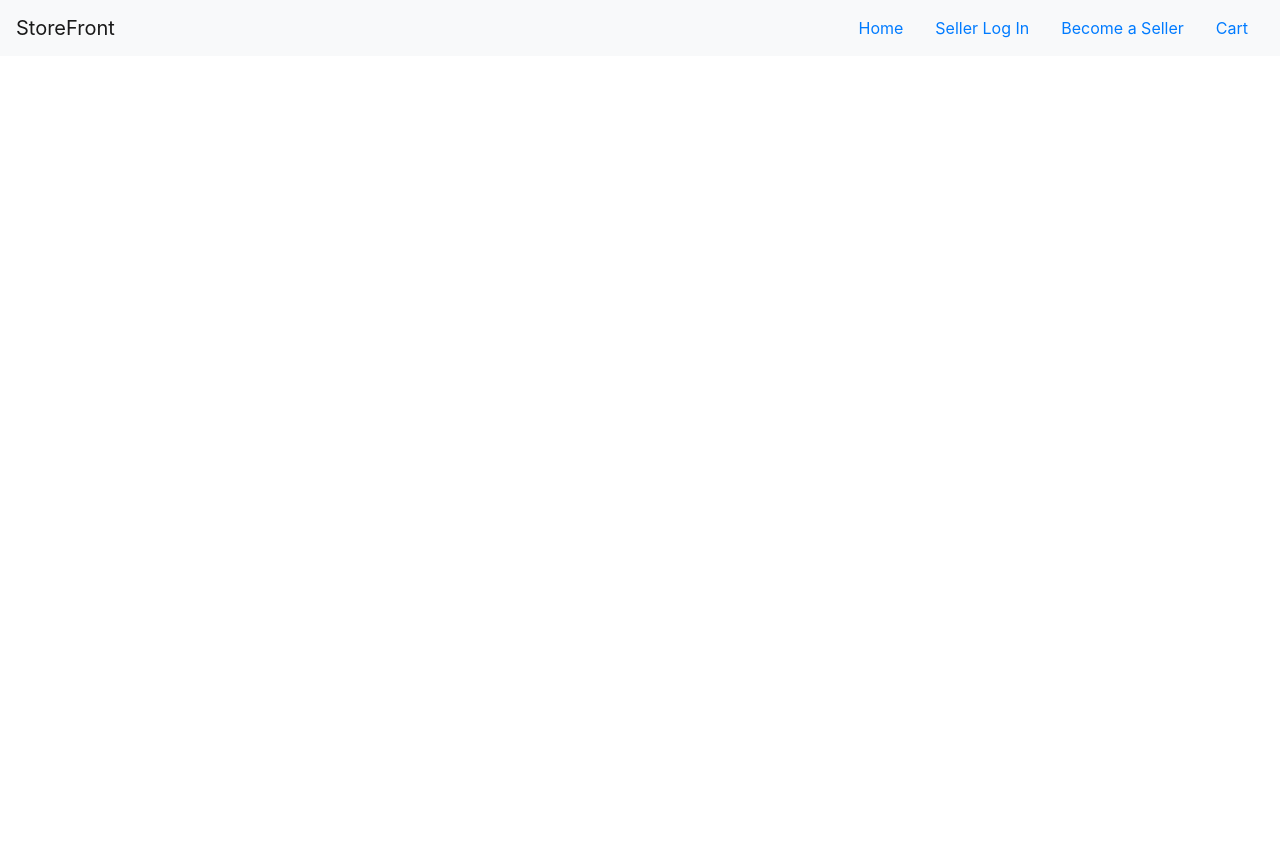
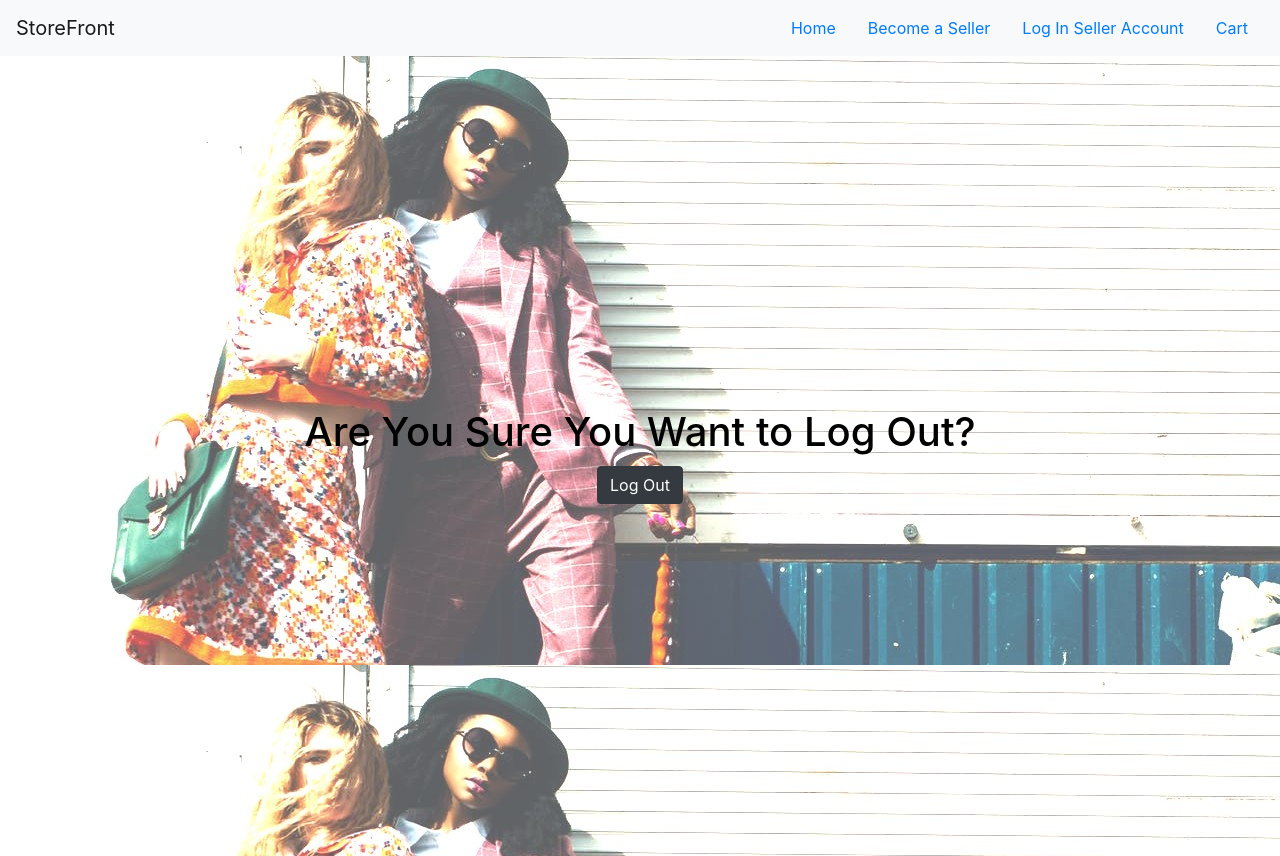
Before and after one commit to ryanmanchester/storefront-frontend, a React (Create React App) app: page /sellers/logout in a window 1280 px wide. Before the commit the page ends 800 px from the top, so only its background shows below. Built offline with nearby package versions, Linux system fonts and the light colour scheme; no server answers.

Commit message:
logout action craetor and reducer

```diff
--- a/src/App.js
+++ b/src/App.js
@@ -7,6 +7,7 @@ import MensList from './components/MensList';
 import WomensList from './components/WomensList';
 import SellerSignUp from './components/SellerSignUp';
 import SellerLogin from './components/SellerLogin';
+import SellerLogout from './components/SellerLogout';
 import { getCurrentSeller } from './actions/currentSeller';
 
  class App extends Component {
@@ -16,6 +17,7 @@ import { getCurrentSeller } from './actions/currentSeller';
   }
 
   render(){
+    console.log(this.props.currentSeller)
     return (
       <div className="App">
       <NavigationBar />
@@ -24,6 +26,7 @@ import { getCurrentSeller } from './actions/currentSeller';
           <Route exact path="/" component={Home} />
           <Route exact path="/men" component={MensList} />
           <Route exact path="/women" component={WomensList} />
+          <Route exact path="/sellers/logout" component={SellerLogout} />
           <Route exact path="/sellers/login" component={SellerLogin} />
           <Route exact path="/sellers/signup" component={SellerSignUp} />
         </Switch>
@@ -34,4 +37,6 @@ import { getCurrentSeller } from './actions/currentSeller';
   }
 }
 
+
+
 export default connect(null, { getCurrentSeller })(App)
--- a/src/actions/currentSeller.js
+++ b/src/actions/currentSeller.js
@@ -2,6 +2,12 @@ export const setCurrentSeller = (seller) => {
   return {
     type: "SET_CURRENT_SELLER",
     seller
+  }
+}
+
+export const clearCurrentSeller = () => {
+  return {
+    type: "CLEAR_CURRENT_SELLER"
   }
 }
 
@@ -48,3 +54,13 @@ export const getCurrentSeller = () => {
     })
   }
 }
+
+export const logout = () => {
+  return dispatch => {
+    dispatch(clearCurrentSeller())
+    return fetch('http://localhost:3000/api/v1/sellers/logout', {
+      credentials: 'include',
+      method: 'DELETE'
+    })
+  }
+}
--- a/src/components/NavigationBar.js
+++ b/src/components/NavigationBar.js
@@ -1,14 +1,29 @@
 import React from 'react';
+import { connect } from 'react-redux';
 import { Navbar, Nav } from 'react-bootstrap';
+import { logout } from '../actions/currentSeller';
 
- const NavigationBar = () => {
+ const NavigationBar = ( { currentSeller } ) => {
+  if (currentSeller){
     return (
       <Navbar sticky="top" bg="light" variant="light">
         <Navbar.Brand>StoreFront</Navbar.Brand>
         <Navbar.Collapse className="justify-content-end">
             <Nav.Link  href="/">Home</Nav.Link>
-          <Nav.Link href="/sellers/login">Seller Log In</Nav.Link>
+            <Nav.Link href="/sellers/logout">Log Out {currentSeller.name}</Nav.Link>
+            <Nav.Link href="/cart">Cart</Nav.Link>
+        </Navbar.Collapse>
+
+      </Navbar>
+    )
+  } else {
+    return (
+      <Navbar sticky="top" bg="light" variant="light">
+        <Navbar.Brand>StoreFront</Navbar.Brand>
+        <Navbar.Collapse className="justify-content-end">
+            <Nav.Link  href="/">Home</Nav.Link>
             <Nav.Link href="/sellers/signup">Become a Seller</Nav.Link>
+            <Nav.Link href="/sellers/login">Log In Seller Account</Nav.Link>
             <Nav.Link href="/cart">Cart</Nav.Link>
         </Navbar.Collapse>
 
@@ -16,4 +31,12 @@ import { Navbar, Nav } from 'react-bootstrap';
     )
   }
 
-export default NavigationBar
+}
+
+const mapStateToProps = state => {
+  return {
+    currentSeller: state.currentSeller
+  }
+}
+
+export default connect(mapStateToProps, { logout })(NavigationBar)
--- /dev/null
+++ b/src/components/SellerLogout.js
@@ -0,0 +1,19 @@
+import React from 'react';
+import { connect } from 'react-redux';
+import Form from 'react-bootstrap/Form';
+import { Button } from 'react-bootstrap';
+import HomeHeader from '../styled-components/HomeHeader';
+import { logout } from '../actions/currentSeller';
+
+const Logout = ( { logout }) => {
+  return (
+    <HomeHeader>
+    <h1> Are You Sure You Want to Log Out?</h1>
+    <Form onSubmit={logout}>
+      <Button  variant="dark" type="submit">Log Out</Button>
+    </Form>
+    </HomeHeader>
+  )
+}
+
+export default connect(null, { logout })(Logout)
--- a/src/reducers/currentSeller.js
+++ b/src/reducers/currentSeller.js
@@ -2,6 +2,8 @@ export default (state = null, action) => {
   switch (action.type) {
     case "SET_CURRENT_SELLER":
       return action.seller
+    case "CLEAR_CURRENT_SELLER":
+      return null
     default:
       return state
   }
```
Lines whose indentation alone changed are shown as unchanged.
